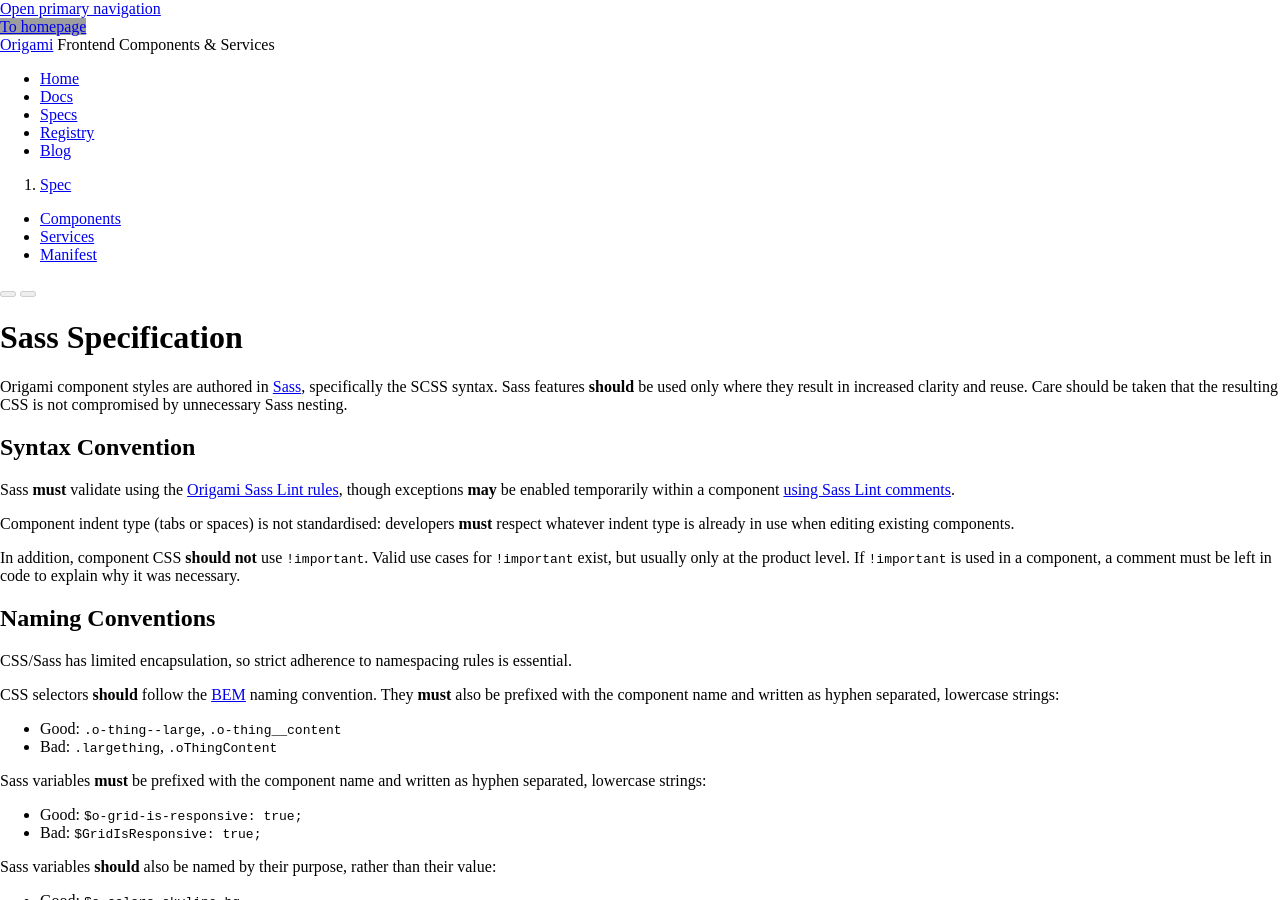
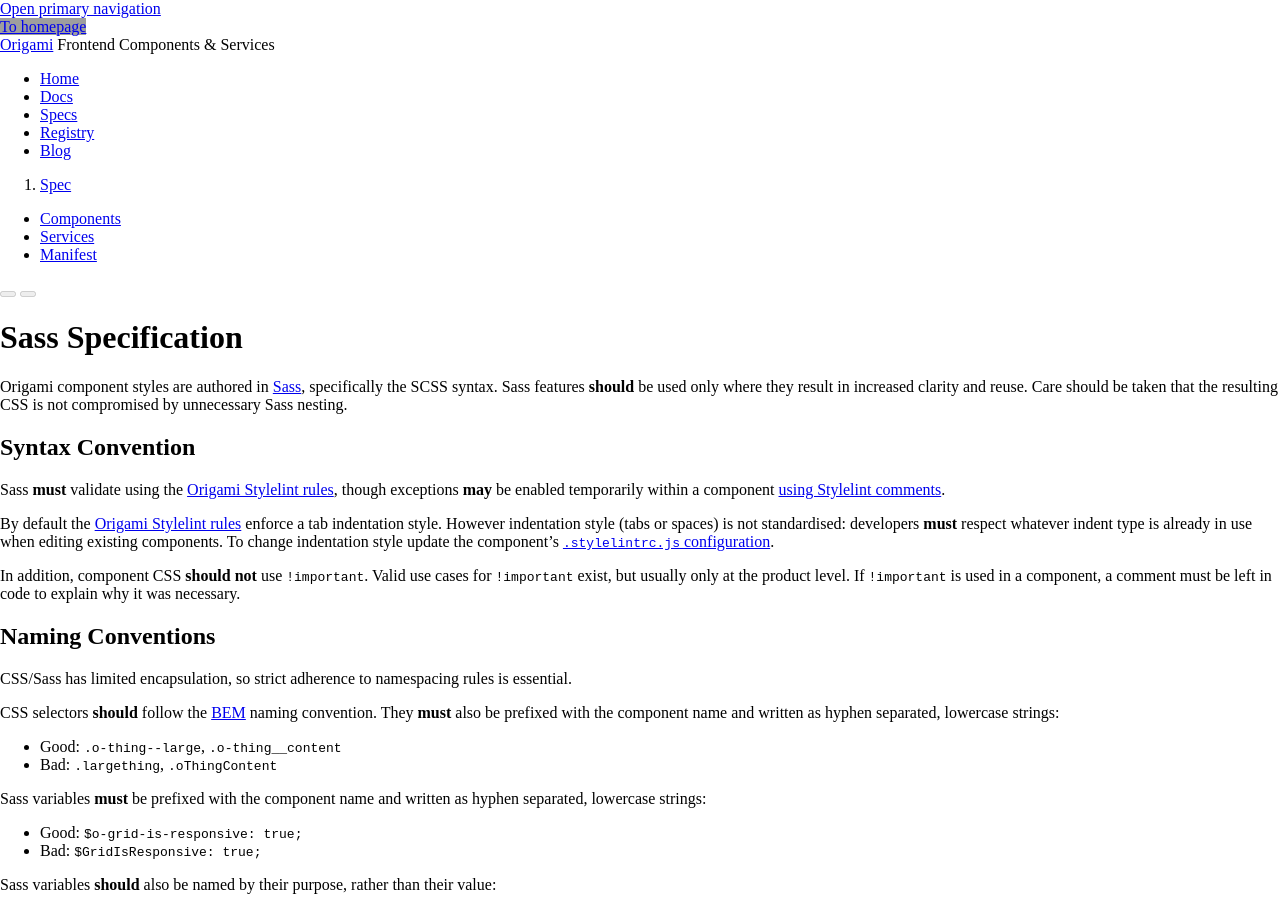
Before and after one commit to Financial-Times/origami-website, a Jekyll site: the page built from _specification-v1/sass.md, in a window 1280 px wide and 900 px high. Built offline with Jekyll 4.4.1, drawn with Linux system fonts in a browser that asks for light colours; a style sheet for code colours, icons or effects is not loaded; grey boxes are pictures that could not be loaded.

Commit message:
Update the Sass linting spec to reflect origami-build-tools v10 (#193)
* Update the Sass linting spec to reflect origami-build-tools v10

* Update _specification-v1/sass.md

Co-authored-by: chee <chee@snoot.club>

* Update _specification-v1/sass.md

Co-authored-by: chee <chee@snoot.club>

Co-authored-by: chee <chee@snoot.club>

```diff
--- a/_specification-v1/sass.md
+++ b/_specification-v1/sass.md
@@ -19,9 +19,9 @@ Origami component styles are authored in <a href="http://sass-lang.com/" class="
 
 ## Syntax Convention
 
-Sass **must** validate using the <a href="https://github.com/sasstools/sass-lint" class="o-typography-link--external">Origami Sass Lint rules</a>, though exceptions **may** be enabled temporarily within a component <a href="https://github.com/sasstools/sass-lint#disabling-linters-via-source" class="o-typography-link--external">using Sass Lint comments</a>.
+Sass **must** validate using the <a href="https://github.com/Financial-Times/stylelint-config-origami-component" class="o-typography-link--external">Origami Stylelint rules</a>, though exceptions **may** be enabled temporarily within a component <a href="https://stylelint.io/user-guide/rules/comment-empty-line-before#stylelint-commands" class="o-typography-link--external">using Stylelint comments</a>.
 
-Component indent type (tabs or spaces) is not standardised: developers **must** respect whatever indent type is already in use when editing existing components.
+By default the <a href="https://github.com/Financial-Times/stylelint-config-origami-component" class="o-typography-link--external">Origami Stylelint rules</a> enforce a tab indentation style. However indentation style (tabs or spaces) is not standardised: developers **must** respect whatever indent type is already in use when editing existing components. To change indentation style update the component's [`.stylelintrc.js` configuration](https://stylelint.io/user-guide/configure).
 
 In addition, component CSS **should not** use `!important`. Valid use cases for `!important` exist, but usually only at the product level. If `!important` is used in a component, a comment must be left in code to explain why it was necessary.
 
```
